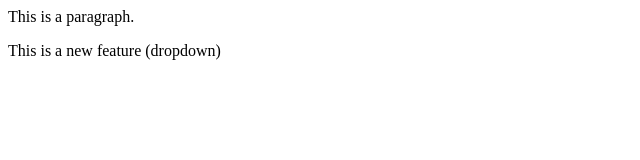
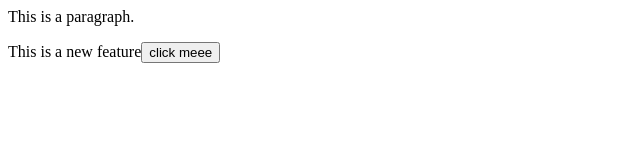
Before and after one commit to Adittya202/LearningGithub, a plain HTML site: page index.html in a window 1280 px wide. Shown: the whole page, without its empty margins (0-640 px from the left). Drawn offline with Linux system fonts and the light colour scheme.

Commit message:
Add button

```diff
--- a/index.html
+++ b/index.html
@@ -1,2 +1,2 @@
 <p> This is a paragraph.</p>
-<p>This is a new feature (dropdown)</p>
+<p>This is a new feature<button>click meee</button></p>
```
